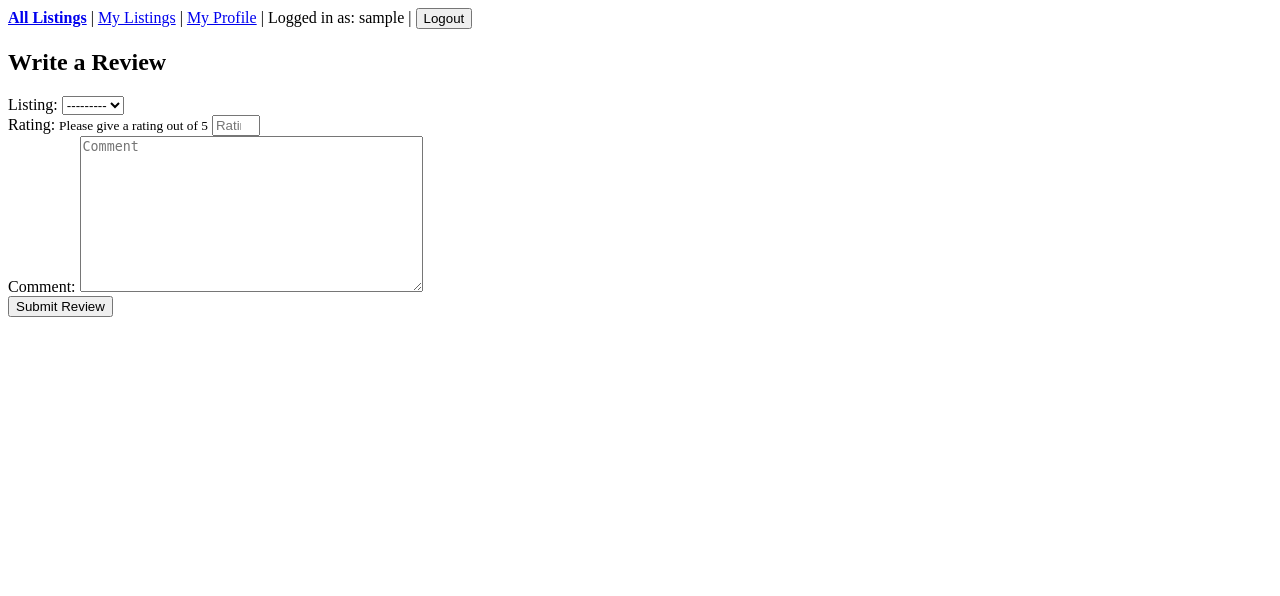
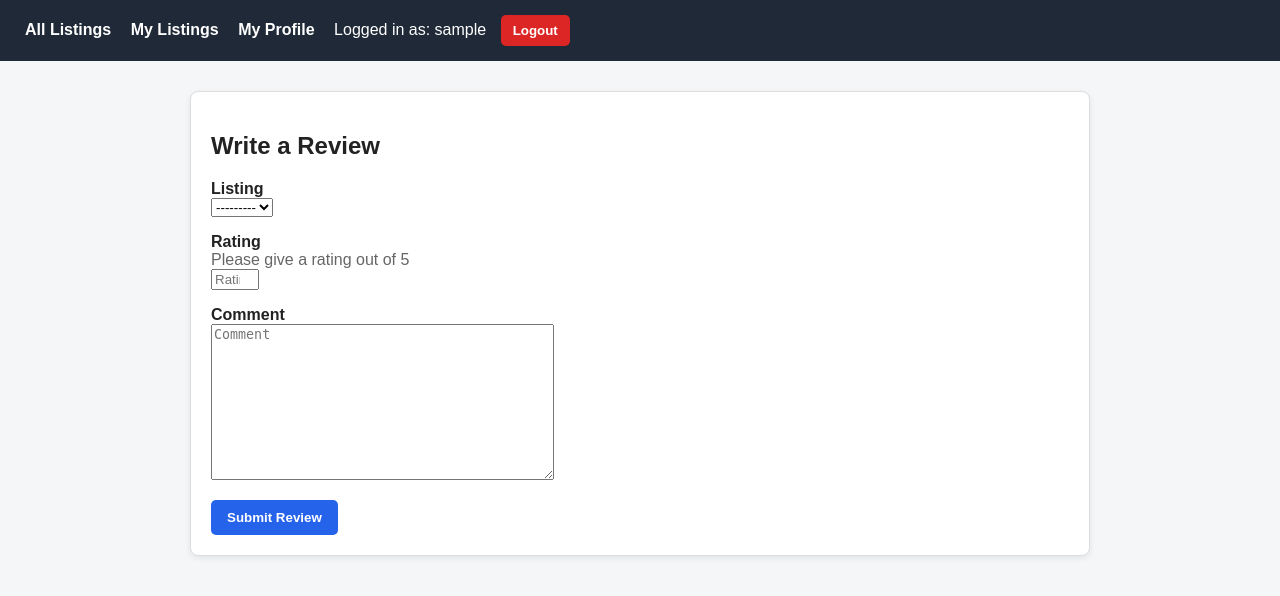
Before and after one commit to Josh-Roza/Tool_Sharers_Workspace, a Django app: page /reviews/create/ in a window 1280 px wide. Shown: the top 596 px of the page. Run offline with Django 5.2, Linux system fonts and the light colour scheme; the visitor is signed in with stand-in values (Sample User, id 1); data that the repository does not hold is empty.

Commit message:
Fixed a few bugs and majorly improved UI/updated every html

```diff
--- a/Tool_Sharers_App/templates/create_report.html
+++ b/Tool_Sharers_App/templates/create_report.html
@@ -1,7 +1,10 @@
 {% extends 'template.html' %}
 
 {% block content %}
+<div class="card">
     <h2>Report {{ reported_user.username }}</h2>
+
+    <p class="muted">Please explain why you are reporting this user.</p>
 
     <form method="post">
         {% csrf_token %}
@@ -9,5 +12,8 @@
         <button type="submit">Submit Report</button>
     </form>
 
+    <hr>
+
     <p><a href="{% url 'view_profile' reported_user.user_id %}">Cancel</a></p>
+</div>
 {% endblock %}
--- a/Tool_Sharers_App/templates/create_review.html
+++ b/Tool_Sharers_App/templates/create_review.html
@@ -1,11 +1,12 @@
 {% extends 'template.html' %}
 
 {% block content %}
+<div class="card">
     <h2>Write a Review</h2>
 
-<!-- Show any non-field errors -->
+    <!-- Errors -->
     {% if form.non_field_errors %}
-    <div class="text-danger">
+        <div style="color: red;">
             {% for error in form.non_field_errors %}
                 <p>{{ error }}</p>
             {% endfor %}
@@ -15,34 +16,35 @@
     <form method="POST">
         {% csrf_token %}
 
-    <!-- Listing field -->
-    <div class="form-group">
-        {{ form.listing.label_tag }}
+        <!-- Listing -->
+        <p>
+            <strong>{{ form.listing.label }}</strong><br>
             {{ form.listing }}
             {% for error in form.listing.errors %}
-            <div class="text-danger">{{ error }}</div>
+                <span style="color: red;">{{ error }}</span>
             {% endfor %}
-    </div>
+        </p>
 
-    <!-- Rating field -->
-    <div class="form-group">
-        {{ form.rating.label_tag }}
-        <small class="form-text text-muted">Please give a rating out of 5</small>
+        <!-- Rating -->
+        <p>
+            <strong>{{ form.rating.label }}</strong><br>
+            <span class="muted">Please give a rating out of 5</span><br>
             {{ form.rating }}
             {% for error in form.rating.errors %}
-            <div class="text-danger">{{ error }}</div>
+                <span style="color: red;">{{ error }}</span>
             {% endfor %}
-    </div>
+        </p>
 
-    <!-- Comment field -->
-    <div class="form-group">
-        {{ form.comment.label_tag }}
+        <!-- Comment -->
+        <p>
+            <strong>{{ form.comment.label }}</strong><br>
             {{ form.comment }}
             {% for error in form.comment.errors %}
-            <div class="text-danger">{{ error }}</div>
+                <span style="color: red;">{{ error }}</span>
             {% endfor %}
+        </p>
+
+        <button type="submit">Submit Review</button>
+    </form>
 </div>
-
-    <button type="submit" class="btn btn-primary">Submit Review</button>
-</form>
-{% endblock content %}
+{% endblock %}
--- a/Tool_Sharers_App/templates/delete_user_confirm.html
+++ b/Tool_Sharers_App/templates/delete_user_confirm.html
@@ -1,13 +1,17 @@
 {% extends 'template.html' %}
 
 {% block content %}
+<div class="card">
     <h2>Delete Account</h2>
     <p>Are you sure you want to delete your account? This cannot be undone.</p>
 
     <form method="post">
         {% csrf_token %}
-        <button type="submit">Yes, Delete My Account</button>
+        <button type="submit" class="button-danger">Yes, Delete My Account</button>
     </form>
 
+    <hr>
+
     <p><a href="{% url 'my_profile' %}">Cancel</a></p>
+</div>
 {% endblock %}
--- a/Tool_Sharers_App/templates/edit_profile.html
+++ b/Tool_Sharers_App/templates/edit_profile.html
@@ -1,6 +1,7 @@
 {% extends 'template.html' %}
 
 {% block content %}
+<div class="card">
     <h2>Edit Profile</h2>
 
     <form method="post">
@@ -9,5 +10,8 @@
         <button type="submit">Save Changes</button>
     </form>
 
+    <hr>
+
     <p><a href="{% url 'my_profile' %}">Back to My Profile</a></p>
+</div>
 {% endblock %}
--- a/Tool_Sharers_App/templates/template.html
+++ b/Tool_Sharers_App/templates/template.html
@@ -2,21 +2,115 @@
 <html>
 <head>
     <title>Tool Sharer</title>
+    <style>
+        body {
+            font-family: Arial, sans-serif;
+            background-color: #f4f6f8;
+            margin: 0;
+            padding: 0;
+            color: #222;
+        }
+
+        nav {
+            background-color: #1f2937;
+            color: white;
+            padding: 15px 25px;
+        }
+
+        nav a {
+            color: white;
+            text-decoration: none;
+            margin-right: 15px;
+            font-weight: bold;
+        }
+
+        nav form {
+            display: inline;
+            margin-left: 10px;
+        }
+
+        nav button {
+            background-color: #dc2626;
+            color: white;
+            border: none;
+            padding: 8px 12px;
+            border-radius: 5px;
+            cursor: pointer;
+        }
+
+        main {
+            max-width: 900px;
+            margin: 30px auto;
+            padding: 0 20px;
+        }
+
+        .card {
+            background-color: white;
+            border: 1px solid #ddd;
+            border-radius: 8px;
+            padding: 20px;
+            margin-bottom: 20px;
+            box-shadow: 0 2px 6px rgba(0,0,0,0.08);
+        }
+
+        .button,
+        button {
+            background-color: #2563eb;
+            color: white;
+            border: none;
+            padding: 10px 16px;
+            border-radius: 5px;
+            text-decoration: none;
+            cursor: pointer;
+            font-weight: bold;
+        }
+
+        .button-danger {
+            background-color: #dc2626;
+        }
+
+        .button-secondary {
+            background-color: #6b7280;
+        }
+
+        a {
+            color: #2563eb;
+        }
+
+        ul {
+            padding-left: 20px;
+        }
+
+        .listing-item {
+            margin-bottom: 15px;
+        }
+
+        .muted {
+            color: #666;
+        }
+
+        hr {
+            border: none;
+            border-top: 1px solid #ddd;
+            margin: 15px 0;
+        }
+    </style>
 </head>
 <body>
     <nav>
-        <a href="{% url 'home' %}"><strong>All Listings</strong></a>
+        <a href="{% url 'home' %}">All Listings</a>
 
         {% if user.is_authenticated %}
-            | <a href="{% url 'my_listings' %}">My Listings</a>
-            | <a href="{% url 'my_profile' %}">My Profile</a>
-            | <span>Logged in as: {{ user.username }}</span>
-            | <form action="{% url 'logout' %}" method="post" style="display:inline;">
+            <a href="{% url 'my_listings' %}">My Listings</a>
+            <a href="{% url 'my_profile' %}">My Profile</a>
+            <span>Logged in as: {{ user.username }}</span>
+            <form action="{% url 'logout' %}" method="post">
                 {% csrf_token %}
                 <button type="submit">Logout</button>
             </form>
         {% else %}
-            | <a href="{% url 'login' %}">Login</a>
+            <a href="{% url 'login' %}">Login</a>
+            <a href="{% url 'add_user' %}">Sign Up</a>
         {% endif %}
     </nav>
 
--- a/Tool_Sharers_App/views.py
+++ b/Tool_Sharers_App/views.py
@@ -95,19 +95,18 @@ def create_review(request):
         if form.is_valid():
             review = form.save(commit=False)
             review.buyer = request.user
-            review.seller = seller  # set seller from URL parameter
+            review.seller = seller
 
-            # Prevent reviewing yourself
             if review.seller == request.user:
                 form.add_error(None, "You cannot review yourself.")
-                return render(request, "create_review.html", {"form": form})
+                return render(request, "create_review.html", {"form": form, "seller": seller})
 
             review.save()
             return redirect('view_profile', user_id=review.seller.user_id)
     else:
         form = Review_Form()
 
-    return render(request, "create_review.html", {"form": form})
+    return render(request, "create_review.html", {"form": form, "seller": seller})
 
 @login_required
 def create_report(request, user_id):
@@ -132,7 +131,6 @@ def create_report(request, user_id):
         'reported_user': reported_user
     })
 
-
 @login_required
 def delete_user(request):
     if request.method == "POST":
@@ -140,7 +138,6 @@ def delete_user(request):
         return redirect('home')
 
     return render(request, 'delete_user_confirm.html')
-
 
 @login_required
 def delete_review(request, review_id):
@@ -186,7 +183,6 @@ def my_profile(request):
         'reviews': reviews
     })
 
-
 @login_required
 def edit_profile(request):
     if request.method == 'POST':
@@ -199,7 +195,6 @@ def edit_profile(request):
 
     return render(request, 'edit_profile.html', {'form': form})
 
-
 def view_profile(request, user_id):
     UserModel = get_user_model()
     profile_user = get_object_or_404(UserModel, pk=user_id)
```
Also changed, not shown: Tool_Sharers_App/templates/add_image.html (+21 -5 lines), Tool_Sharers_App/templates/add_user.html (+6 -1 lines), Tool_Sharers_App/templates/create_listing.html (+9 -12 lines), Tool_Sharers_App/templates/index.html (+14 -8 lines), Tool_Sharers_App/templates/listing_detail.html (+18 -4 lines), Tool_Sharers_App/templates/login.html (+7 -4 lines), Tool_Sharers_App/templates/my_listings.html (+22 -10 lines), Tool_Sharers_App/templates/my_profile.html (+13 -4 lines), Tool_Sharers_App/templates/view_profile.html (+10 -16 lines), Tool_Sharers_App/forms.py (line endings or trailing spaces). Lines whose indentation alone changed are shown as unchanged.
